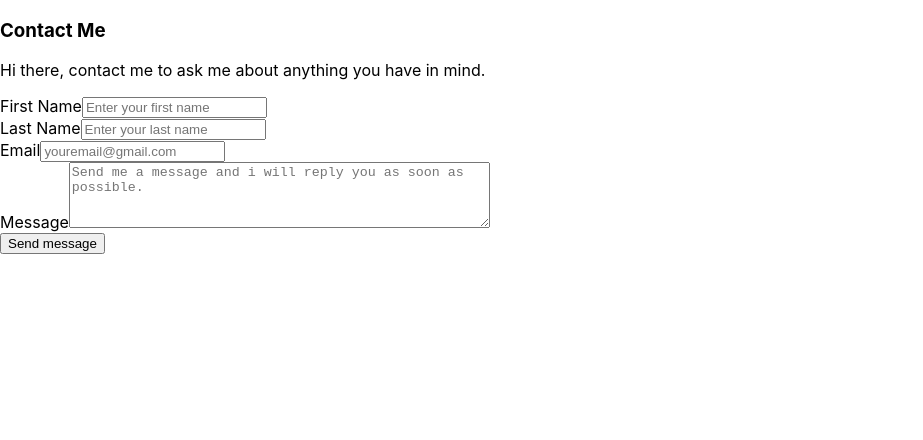
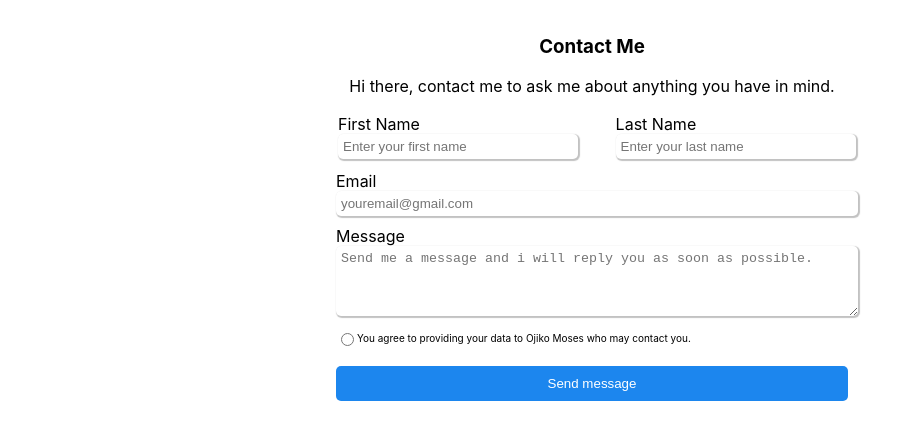
Before and after one commit to mosesojiko/zuri-stage1, a React (Create React App) app: page /contact in a window 1280 px wide. Shown: the top 440 px of the page, without its empty margins (0-923 px from the left). Built offline with nearby package versions, Linux system fonts and the light colour scheme.

Commit message:
style: add some styles with css

```diff
--- /dev/null
+++ b/src/pages/Contact.css
@@ -0,0 +1,90 @@
+
+.contact_form_container {
+    width: 50%;
+    margin: 0 auto;
+}
+.contact_form {
+    padding: 16px;
+    background-color: white;
+    width: 80%;
+}
+
+.contact_form > div {
+    margin-bottom: 10px;
+}
+
+.contact_form_namecontainer {
+    display: flex;
+    justify-content: space-between;
+    width: 100%;
+}
+
+.contact_form_namecontainer > div {
+    width: 45%;
+    margin: 2px;
+}
+.contact_form_namecontainer > div > input {
+    width: 100%;
+    padding: 5px;
+    border: none;
+    outline: none;
+    border-radius: 5px;
+    box-shadow: 1px 1px 1px 1px #c2c2c2;
+}
+
+.contact_form_namecontainer > div > input:hover{
+    border: 2px solid #8deeee;
+    box-shadow: none;
+}
+
+#email {
+    width: 100%;
+    padding: 5px;
+    border-radius: 5px;
+    box-shadow: 1px 1px 1px 1px #c2c2c2;
+    border:none;
+    outline: none;
+}
+
+#email:hover {
+    border: 2px solid #8deeee;
+    box-shadow: none;
+}
+
+#message {
+    width: 100%;
+    padding: 5px;
+    border-radius: 5px;
+    box-shadow: 1px 1px 1px 1px #c2c2c2;
+    border: none;
+    outline: none;
+}
+
+#message:hover {
+    border: 2px solid #8deeee;
+    box-shadow: none;
+}
+
+
+#btn_submit {
+    width: 100%;
+    text-align: center;
+    padding: 10px;
+    margin-top: 10px;
+    background-color: #1c86ee;
+    color: #fff;
+    border: none;
+    border-radius: 5px;
+}
+
+#btn_submit:hover {
+    background-color: #1874cd;
+}
+
+@media screen and (max-width:600px){
+    .contact_form_container {
+            width: 100%;
+            margin: 0 auto;
+        }
+
+}
--- a/src/pages/Contact.js
+++ b/src/pages/Contact.js
@@ -1,19 +1,41 @@
-import React from 'react'
+import React, {useState} from 'react'
+import './Contact.css'
 
 function Contact() {
+
+    //store the name as a variable
+    const [name, setName] = useState('Ojiko Moses')
+
+    //show a message when a user submits something
+    const [success, setSuccess] = useState(false)
+    const [successMessage, setSucessMessage] = useState('')
+
+    //submit function
+    const handleSubmit = (e) => {
+        e.preventDefault()
+        setSuccess(true)
+        setSucessMessage("Sent successfully.")
+    }
+
+    setTimeout(() => {
+        if (success) {
+           setSuccess(false)
+       }
+   },3000)
+
     return (
-        <div>
-            <form>
-                <h3>Contact Me</h3>
-                <p>Hi there, contact me to ask me about anything you have in mind.</p>
-                <div>
+        <div className='contact_form_container'>
+            <form className='contact_form' onSubmit={handleSubmit}>
+                <h3 style={{textAlign:"center"}}>Contact Me</h3>
+                <p style={{textAlign:"center"}}>Hi there, contact me to ask me about anything you have in mind.</p>
+                <div className='contact_form_namecontainer'>
                     <div>
                         <lable htmlFor="first_name">First Name</lable>
                              <input
                              type="text"
                              id="first_name"
                              placeholder="Enter your first name"
-
+                             required
                             />
                     </div>
                     <div>
@@ -22,17 +44,18 @@ function Contact() {
                              type="text"
                              id="last_name"
                              placeholder="Enter your last name"
-
+                             required
                             />
                     </div>
+                </div>
 
-                    <div>
+                <div>
                         <lable htmlFor="email">Email</lable>
                              <input
                              type="text"
                              id="email"
                              placeholder="youremail@gmail.com"
-
+                             required
                             />
                     </div>
 
@@ -43,9 +66,19 @@ function Contact() {
                             rows="4"
                             cols = "50"
                              placeholder="Send me a message and i will reply you as soon as possible."
-
+                             required
                             />
-                    </div>
+                </div>
+                <div style={{display:"flex", alignItems:"center"}}>
+                    <input type="radio" id="radio_btn" />
+                    <label htmlFor ="radio_btn" style={{fontSize:"10px"}}>You agree to providing your data to {name} who may contact you.</label>
+                </div>
+                <div>
+                    {/*show success message*/}
+                    {
+                        success &&
+                        <p style={{color:"green", size:"10px"}}>{ successMessage }</p>
+                    }
                 </div>
                 <button id="btn_submit" type="submit">Send message</button>
             </form>
```
